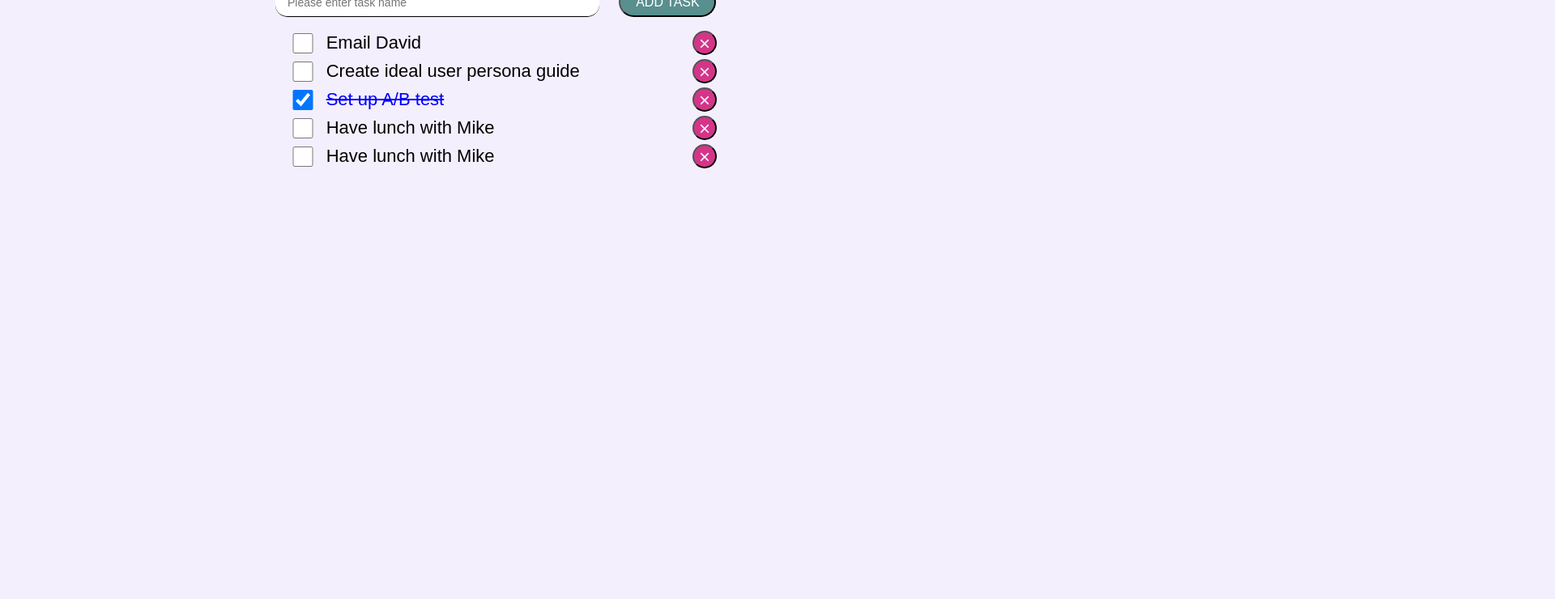
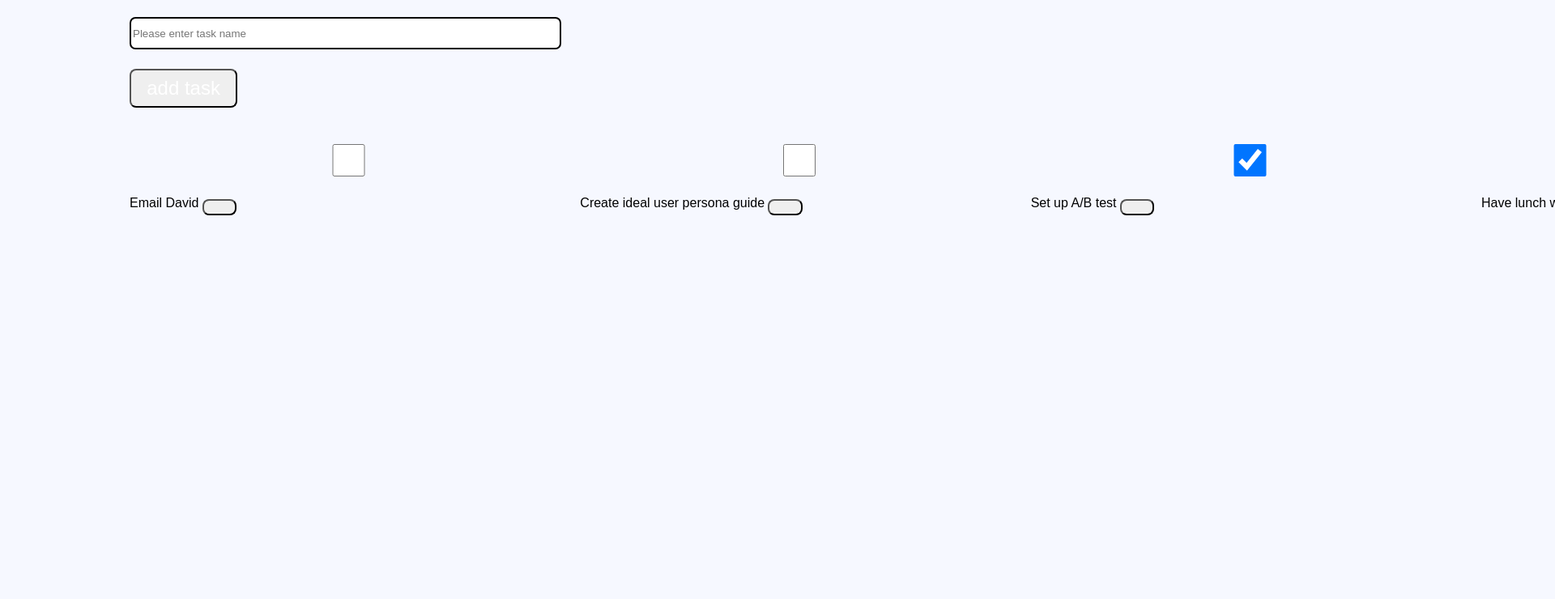
Before and after one commit to Jaguar-JS/jb-js, a website: page src/index.html in a window 1280 px wide. Shown: the part 60-800 px from the top of the page at 81% size, 1920 px wide, since content can reach past the window. Drawn offline with Linux system fonts and the light colour scheme.

Commit message:
Update style.css

```diff
--- a/src/style.css
+++ b/src/style.css
@@ -1,120 +1,103 @@
-* {
+*, ::before, ::after {
     box-sizing: border-box;
-    margin: 0;
-    padding: 0;
 }
 
 body {
-    font-family: Arial, Helvetica, sans-serif;
-    background-color: rgba(227, 215, 250, 0.38);
+    background-color: #F6F8FF;
+    font-family: 'Albert Sans', sans-serif;
 }
 
 .container {
-    max-width: 600px;
+    width: 960px;
     margin: 0 auto;
-    padding: 0;
 }
 
-h1 {
-    font-size: 2.4rem;
-    font-weight: normal;
+a {
+    text-decoration: none;
+    font-size: 20px;
+    color: white;
 }
 
-.heading {
-    text-align: center;
+ul {
+    margin: 0;
+    padding-top: 26px;
+    padding-left: 0;
+    list-style: none;
+    display: flex;
+    gap: 16px;
+
 }
 
-#input-task {
-    padding-left: 15px;
-    margin-bottom: 15px;
-    width: 400px;
-    height: 35px;
-    font-size: 14px;
-    border: none;
-    border-bottom: black 1px solid;
-    border-radius: 15px;
+li:hover {
+    padding: 5px;
+    border-radius: 0.5rem;
+    box-shadow: 0 0 10px 10px gainsboro;
+    transform: scale(1.1);
+    transition: all 0.3s ease-in-out;
 }
 
-@media (max-width: 600px) {
-    #input-task {
-        width: 65%;
-    }
+nav {
+    background-color: #092327;
+    height: 74px;
+    margin-bottom: 20px;
 }
 
-#add-task-button {
-    background: rgba(30, 107, 101, 0.72);
+button {
+    display: inline-block;
+    font-size: 1.5rem;
+    padding: 0.5rem 1.2rem;
     color: white;
-    border-radius: 30px;
-    margin-left: 20px;
-    padding: 0;
-    height: 37px;
-    width: 120px;
-    font-size: 16px;
-    text-transform: uppercase;
+    text-decoration: none;
+    border-radius: 0.5rem;
+    transition: all 0.3s ease-in-out;
 }
 
-@media (max-width: 600px) {
-    #add-task-button {
-        max-width: 25%;
-        margin-left: 20px;
-    }
+button:hover {
+    box-shadow: 0 0 10px 10px gainsboro;
+    transform: scale(1.2);
+    transition: all 0.3s ease-in-out;
 }
 
-#task-list {
-    display: flex;
-    flex-direction: column;
-    text-align: left;
-    list-style: none;
-    padding-inline-start: 15px;
+#submit-button {
+    background-color: #092327;
+    margin: 0 195px
+}
+.delete-button {
+    background-color: #9B2424;
+    margin: 0 330px;
 }
 
-#task-list li {
-    display: flex;
-    flex-direction: row;
-    align-items: center;
-    height: 35px;
+.submit-history-card {
+    width: 800px;
+    padding: 20px;
+    background-color: #FFF;
+    border-radius: 2rem;
+    margin-left: auto;
+    margin-right: auto;
+    margin-bottom: 10px;
 }
 
-.check {
-    margin-right: 10px;
-    text-align: center;
-    flex: 1;
-    height: 25px;
+h3 {
+    text-transform: capitalize;
 }
 
-.task {
-    flex: 12;
-    font-size: 22px;
+form {
+    padding-top: 15px;
 }
 
-.delete-btn {
-    font-size: 16px;
-    background: rgba(202, 0, 104, 0.78);
-    color: #f4f2f5;
-    border-radius: 50%;
-    height: 30px;
-    width: 30px;
-    margin-right: 55px;
+input {
+    display: block;
+    height: 3em;
+    width: 40em;
+    border: 2px solid black;
+    border-radius: 0.45rem;
+    margin-bottom: 1.5rem;
 }
 
-.delete-btn::after {
-    content: "\00d7";
-    position: relative;
-    font-size: x-large;
-    /*top: -10%;*/
+label {
+    font-weight: bold;
 }
 
-input[type=checkbox] + span {
-    color: black;
-    font-style: normal;
+.toast {
+    color: tomato;
 }
-
-input[type=checkbox]:checked {
-    background-color: blue;
-}
-
-input[type=checkbox]:checked + span {
-    color: blue;
-    font-style: normal;
-    text-decoration: line-through;
-}
```
